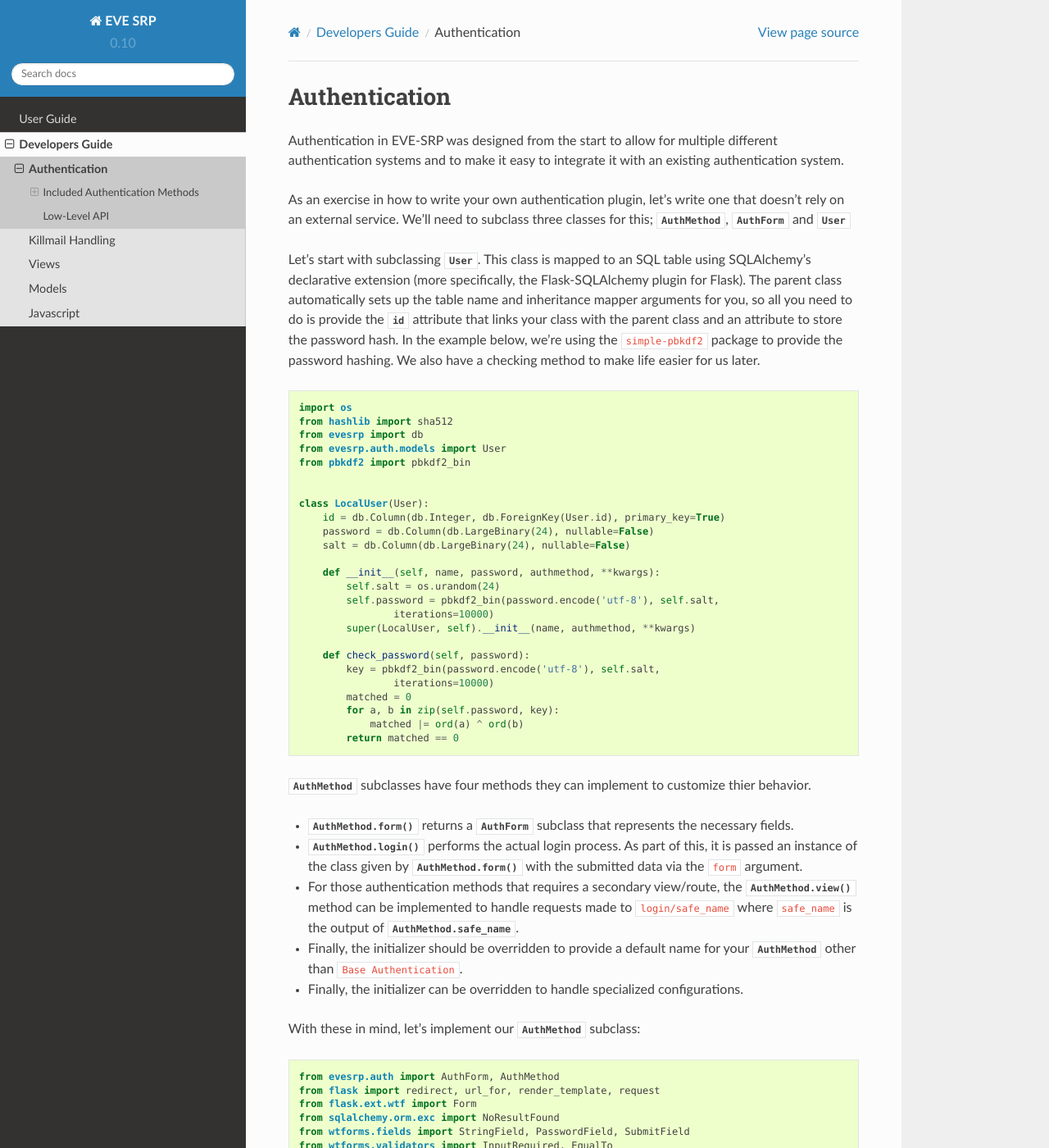
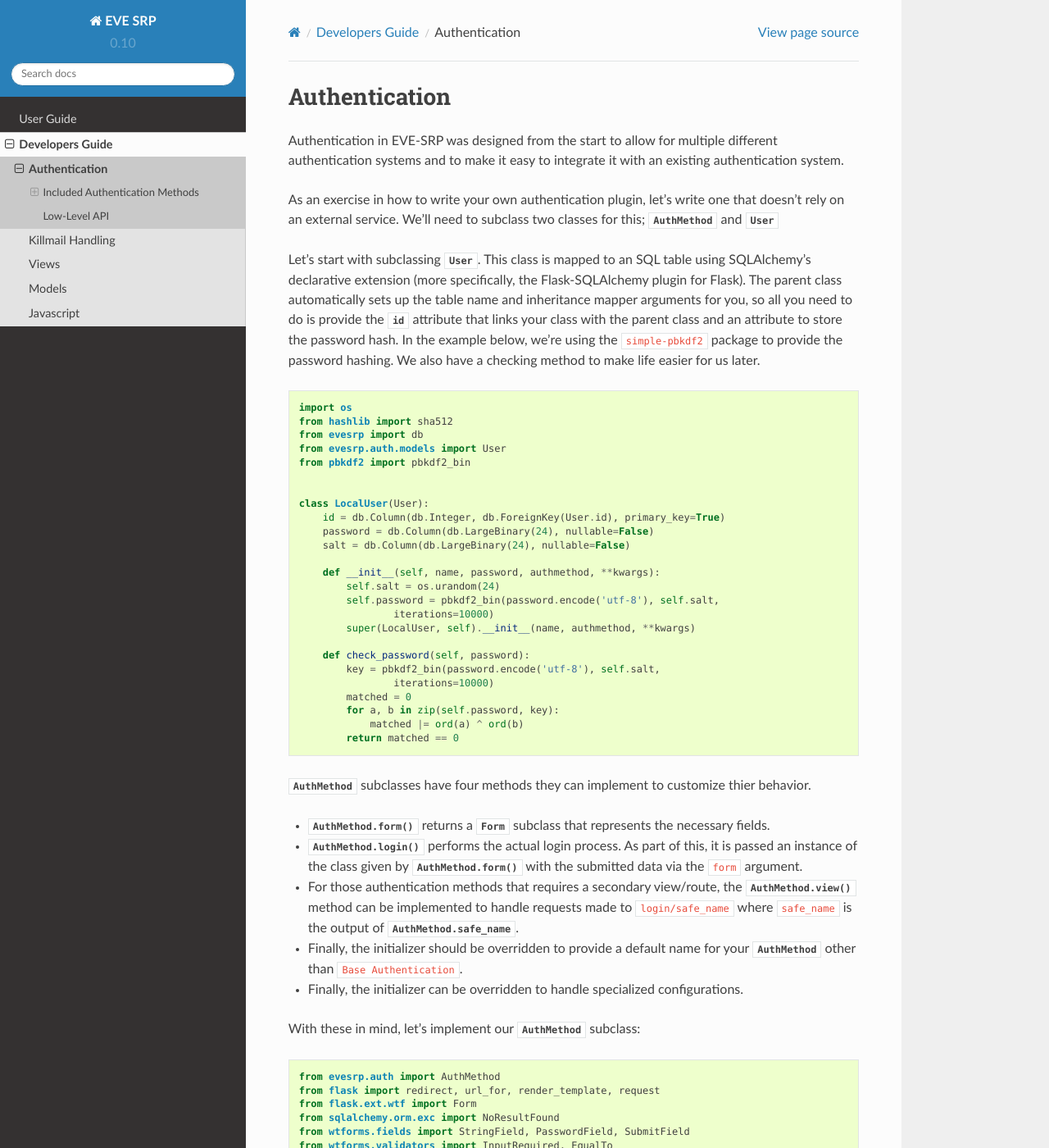
Before and after one commit to paxswill/evesrp, a Sphinx documentation site: the page built from doc/auth.rst, in a window 1280 px wide and 1400 px high. Shown: the whole window at 82% size. Built offline with Sphinx 7.4.7 and the Read the Docs theme 2.0.0, drawn with Linux system fonts in a browser that asks for light colours.

Commit message:
Remove AuthForm, and make Login buttons more user-friendly
AuthForm isn’t really gone, but it’s now an internal class that is created as needed.

```diff
--- a/doc/auth.rst
+++ b/doc/auth.rst
@@ -9,8 +9,8 @@ different authentication systems and to make it easy to integrate it with an
 existing authentication system.
 
 As an exercise in how to write your own authentication plugin, let's write one
-that doesn't rely on an external service. We'll need to subclass three classes
-for this; :py:class:`AuthMethod`, :py:class:`AuthForm` and :py:class:`~.User`
+that doesn't rely on an external service. We'll need to subclass two classes
+for this; :py:class:`AuthMethod` and :py:class:`~.User`
 
 Let's start with subclassing :py:class:`~.User`. This class is mapped to an SQL
 table using SQLAlchemy's declarative extension (more specifically, the
@@ -50,7 +50,7 @@ checking method to make life easier for us later. ::
 :py:class:`AuthMethod` subclasses have four methods they can implement to
 customize thier behavior.
 
-* :py:meth:`AuthMethod.form` returns a :py:class:`AuthForm` subclass that
+* :py:meth:`AuthMethod.form` returns a :py:class:`~.Form` subclass that
   represents the necessary fields.
 * :py:meth:`AuthMethod.login` performs the actual login process. As part of
   this, it is passed an instance of the class given by
@@ -66,7 +66,7 @@ customize thier behavior.
 
 With these in mind, let's implement our :py:class:`AuthMethod` subclass::
 
-    from evesrp.auth import AuthForm, AuthMethod
+    from evesrp.auth import AuthMethod
     from flask import redirect, url_for, render_template, request
     from flask.ext.wtf import Form
     from sqlalchemy.orm.exc import NoResultFound
@@ -74,7 +74,7 @@ With these in mind, let's implement our :py:class:`AuthMethod` subclass::
     from wtforms.validators import InputRequired, EqualTo
 
 
-    class LocalLoginForm(AuthForm):
+    class LocalLoginForm(Form):
         username = StringField('Username', validators=[InputRequired()])
         password = PasswordField('Password', validators=[InputRequired()])
         submit = SubmitField('Log In')
```
Also changed, not shown: 4 other files.
